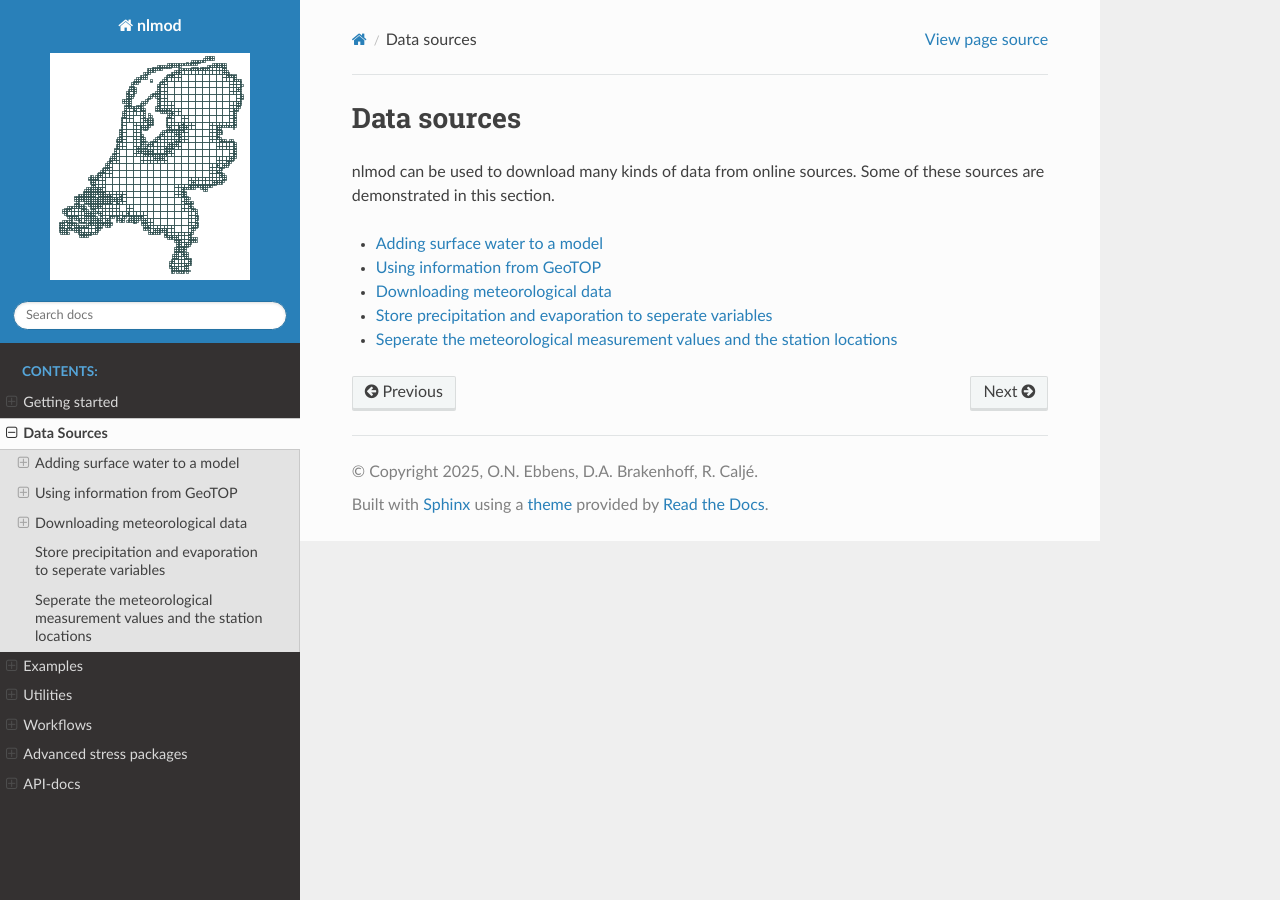
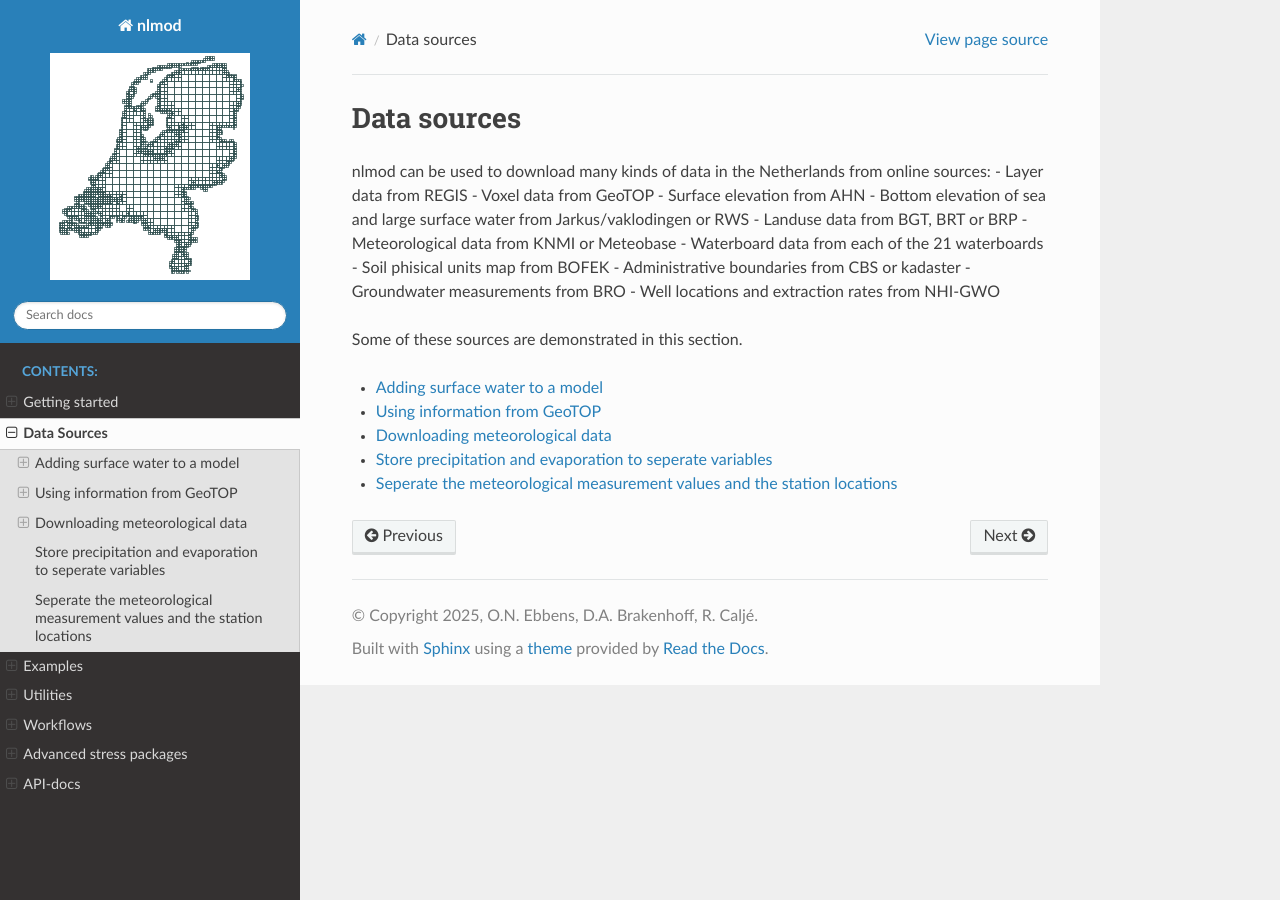
Before and after one commit to gwmod/nlmod, a Sphinx documentation site: the page built from docs/data_sources.rst, in a window 1280 px wide. Built offline with Sphinx 7.4.7 and the Read the Docs theme 3.1.0, drawn with Linux system fonts in a browser that asks for light colours.

Commit message:
Update data sources docs and move cache example
Expanded the list of available data sources in the documentation for greater clarity. Moved cache_example.py from docs/examples to docs/utilities for better organization.

```diff
--- a/docs/data_sources.rst
+++ b/docs/data_sources.rst
@@ -1,7 +1,20 @@
 ========
 Data sources
 ========
-nlmod can be used to download many kinds of data from online sources. Some of these sources are demonstrated in this section.
+nlmod can be used to download many kinds of data in the Netherlands from online sources:
+- Layer data from REGIS
+- Voxel data from GeoTOP
+- Surface elevation from AHN
+- Bottom elevation of sea and large surface water from Jarkus/vaklodingen or RWS
+- Landuse data from BGT, BRT or BRP
+- Meteorological data from KNMI or Meteobase
+- Waterboard data from each of the 21 waterboards
+- Soil phisical units map from BOFEK
+- Administrative boundaries from CBS or kadaster
+- Groundwater measurements from BRO
+- Well locations and extraction rates from NHI-GWO
+
+Some of these sources are demonstrated in this section.
 
 .. toctree::
   :maxdepth: 1
```
Also changed, not shown: docs/utilities/cache_example.py (renamed from docs/examples/cache_example.py).
